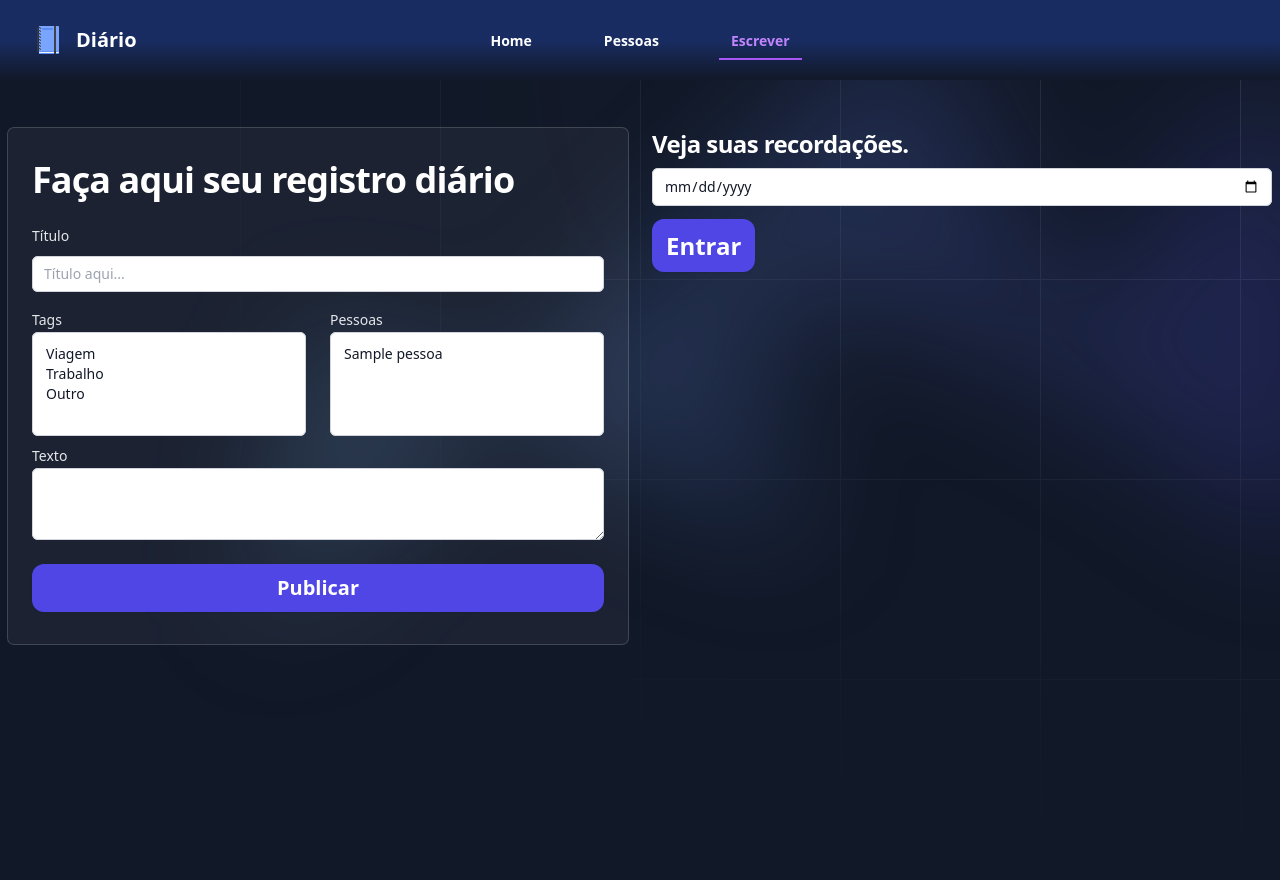
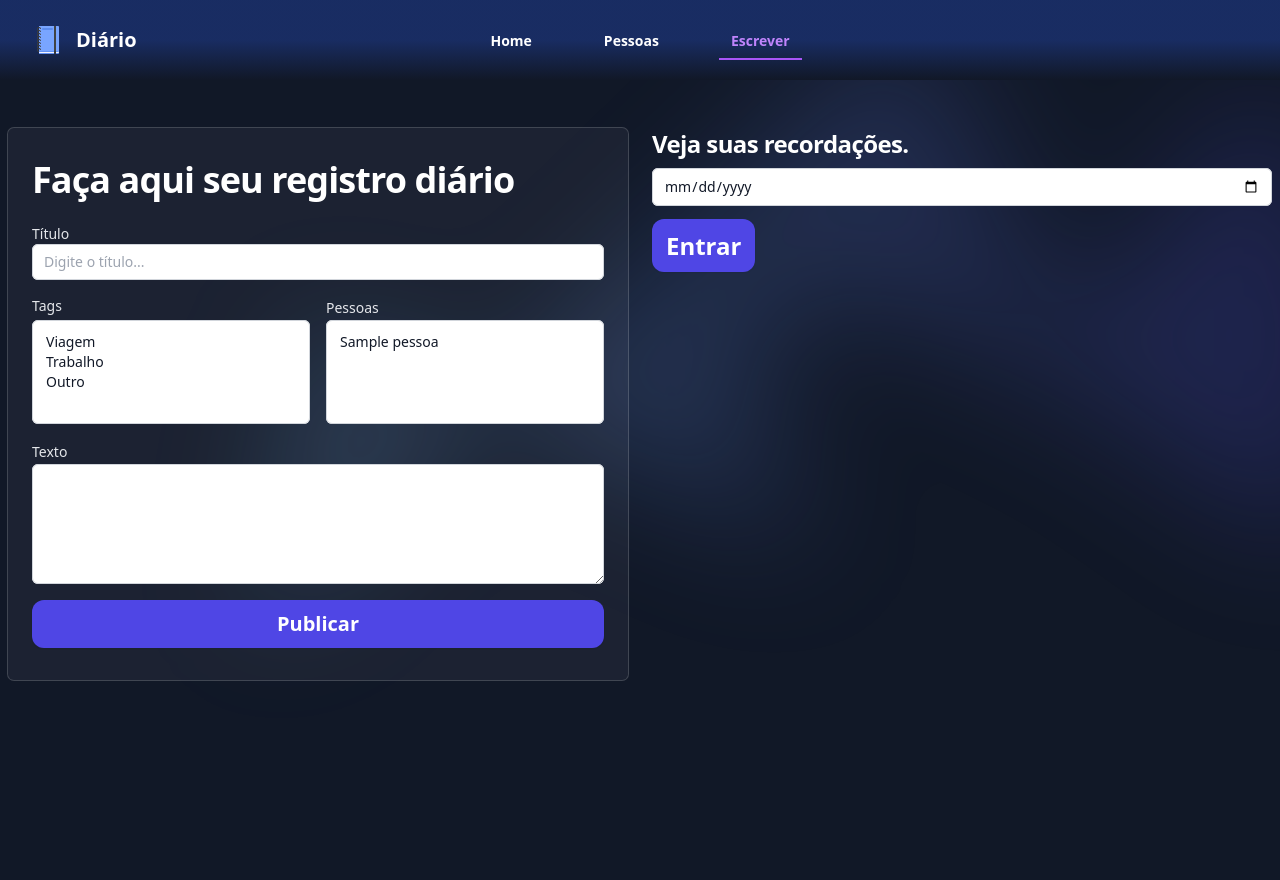
Before and after one commit to clebermarcolino/Diario, a Django app: page /diario/escrever/ in a window 1280 px wide. Run offline with Django 5.2, Linux system fonts and the light colour scheme; tables that the repository leaves empty hold one stand-in row (values such as "Sample post"); some libraries are stand-ins or nearby versions.

Commit message:
deixando escrever.html mais organizado e legível

```diff
--- a/diario/templates/escrever.html
+++ b/diario/templates/escrever.html
@@ -9,7 +9,6 @@
 
 {% block 'body' %}
 
-{% load static %}
 <script src="{% static 'js/common.js' %}"></script>
 
 {% if messages %}
@@ -22,6 +21,7 @@
         {% endfor %}
     </div>
 {% endif %}
+
 <div class="relative isolate overflow-hidden bg-gray-900 min-h-screen">
     <svg class="absolute inset-0 -z-10 size-full stroke-white/10 [mask-image:radial-gradient(100%_100%_at_top_right,white,transparent)]" aria-hidden="true">
         <defs>
@@ -29,64 +29,71 @@
                 <path d="M.5 200V.5H200" fill="none" />
             </pattern>
         </defs>
- <svg x="50%" y="-1" class="overflow-visible fill-gray-800/20">
- <path d="M-200 0h201v201h-201Z M600 0h201v201h-201Z M-400 600h201v201h-201Z M200 800h201v201h-201Z" stroke-width="0" />
+        <rect width="100%" height="100%" stroke-width="0" fill="url(#grid-pattern)" />
     </svg>
- <rect width="100%" height="100%" stroke-width="0" fill="url(#983e3e4c-de6d-4c3f-8d64-b9761d1534cc)" />
- </svg>
+
  <div class="pointer-events-none absolute left-[calc(50%-4rem)] top-10 -z-10 transform-gpu blur-3xl sm:left-[calc(50%-18rem)] lg:left-48 lg:top-[calc(50%-30rem)] xl:left-[calc(50%-24rem)]" aria-hidden="true">
+
  <div class="aspect-[1108/632] w-[69.25rem] bg-gradient-to-r from-[#80caff] to-[#4f46e5] opacity-20" style="clip-path: polygon(73.6% 51.7%, 91.7% 11.8%, 100% 46.4%, 97.4% 82.2%, 92.5% 84.9%, 75.7% 64%, 55.3% 47.5%, 46.5% 49.4%, 45% 62.9%, 50.3% 87.2%, 21.3% 64.1%, 0.1% 100%, 5.4% 51.1%, 21.4% 63.9%, 58.9% 0.2%, 73.6% 51.7%)"></div>
+
  </div>
 
 <div class="max-w-7xl mx-auto py-12">
     <div class="grid grid-cols-1 md:grid-cols-2 px-2 gap-6">
- <div class="bg-slate-200/5 ring ring-1 ring-white/20 rounded-md py-8 px-6">
- <form action="{% url 'escrever' %}" method="POST">{% csrf_token %}
+
+        <section class="bg-slate-200/5 ring ring-1 ring-white/20 rounded-md py-8 px-6">
+            <form action="{% url 'escrever' %}" method="POST">
+                {% csrf_token %}
                 <h1 class="text-pretty font-semibold tracking-tight text-white sm:text-4xl">Faça aqui seu registro diário</h1>
             <br>
+
+            <div class="space-y-4">
                 <div>
- <label class="block text-sm/6 font-medium text-gray-200">Título</label>
- <div class="mt-2">
- <input type="text" name="titulo" id="titulo" class="block w-full rounded-md bg-white px-3 py-1.5 text-base text-gray-900 outline outline-1 -outline-offset-1 outline-gray-300 placeholder:text-gray-400 focus:outline focus:outline-2 focus:-outline-offset-2 focus:outline-indigo-600 sm:text-sm/6" placeholder="Título aqui...">
+                    <label for="titulo" class="block text-sm font-medium text-gray-200">Título</label>
+                    <input type="text" name="titulo" id="titulo"
+                        class="block w-full rounded-md bg-white px-3 py-1.5 text-base text-gray-900 outline outline-1 -outline-offset-1 outline-gray-300 placeholder:text-gray-400 focus:outline focus:outline-2 focus:-outline-offset-2 focus:outline-indigo-600 sm:text-sm/6" placeholder="Digite o título...">
                 </div>
- <div class="grid grid-cols-1 md:grid-cols-2 gap-6">
- <div class="mt-2">
- <label for="email" class="block text-sm/6 font-medium text-gray-200 mt-2">Tags</label>
- <select multiple name="tags" id="tags" class="block w-full rounded-md bg-white px-3 py-3 text-base text-gray-900 outline outline-1 -outline-offset-1 outline-gray-300 placeholder:text-gray-400 focus:outline focus:outline-2 focus:-outline-offset-2 focus:outline-indigo-600 sm:text-sm/6">
+
+                <div class="grid grid-cols-1 md:grid-cols-2 gap-4">
+                    <div>
+                        <label for="tags" class="block text-sm font-medium text-gray-200">Tags</label>
+                        <select multiple name="tags" id="tags" class="mt-1 block w-full rounded-md bg-white px-3 py-3 text-base text-gray-900 outline outline-1 -outline-offset-1 outline-gray-300 placeholder:text-gray-400 focus:outline focus:outline-2 focus:-outline-offset-2 focus:outline-indigo-600 sm:text-sm/6">
                             <option value="Viagem">Viagem</option>
                             <option value="Trabalho">Trabalho</option>
                             <option value="Outro">Outro</option>
                         </select>
                     </div>
- <div class="mt-2">
- <label for="email" class="block text-sm/6 font-medium text-gray-200 mt-2">Pessoas</label>
+                    <div>
+                        <label for="pessoas" class="block text-sm/6 font-medium text-gray-200">Pessoas</label>
                         <select multiple name="pessoas" id="pessoas" class="block w-full rounded-md bg-white px-3 py-3 text-base text-gray-900 outline outline-1 -outline-offset-1 outline-gray-300 placeholder:text-gray-400 focus:outline focus:outline-2 focus:-outline-offset-2 focus:outline-indigo-600 sm:text-sm/6">
-
-    {% for i in pessoas %}
-        <option value="{{i.id}}">{{i.nome}}</option>
+                            {% for pessoa in pessoas %}
+                                <option value="{{ pessoa.id }}">{{ pessoa.nome }}</option>
                             {% endfor %}
-
                         </select>
                     </div>
                 </div>
 
- <div class="mt-2">
- <label for="email" class="block text-sm/6 font-medium text-gray-200 mt-2">Texto</label>
- <textarea name="texto" id="text" class="block w-full rounded-md bg-white px-3 py-3 text-base text-gray-900 outline outline-1 -outline-offset-1 outline-gray-300 placeholder:text-gray-400 focus:outline focus:outline-2 focus:-outline-offset-2 focus:outline-indigo-600 sm:text-sm/6"></textarea>
- </div>
- </div>
- <input type="submit" class="mt-6 w-full text-center rounded-xl bg-indigo-600 px-3.5 py-2.5 text-xl font-semibold text-white shadow-sm hover:bg-indigo-500 focus-visible:outline focus-visible:outline-2 focus-visible:outline-offset-2 focus-visible:outline-indigo-600" value="Publicar">
- </form>
+                <div>
+                    <label for="texto" class="block text-sm/6 font-medium text-gray-200 mt-2">Texto</label>
+                    <textarea name="texto" id="texto" rows="4"
+                        class="block w-full rounded-md bg-white px-3 py-3 text-base text-gray-900 outline outline-1 -outline-offset-1 outline-gray-300 placeholder:text-gray-400 focus:outline focus:outline-2 focus:-outline-offset-2 focus:outline-indigo-600 sm:text-sm/6"></textarea>
                 </div>
 
- <div>
- <h1 class="text-balance text-2xl font-semibold tracking-tight text-white">Veja suas recordações.</h1>
+                <button type="submit" class="w-full rounded-xl bg-indigo-600 px-3.5 py-2.5 text-xl font-semibold text-white shadow-sm hover:bg-indigo-500 transition-colors">
+                    Publicar
+                </button>
+            </div>
+        </form>
+    </section>
+
+    <section>
+        <h2 class="text-balance text-2xl font-semibold tracking-tight text-white">Veja suas recordações.</h2>
         <div class="mt-2">
             <input type="date" id="data" class="block w-full rounded-md bg-white px-3 py-1.5 text-base text-gray-900 outline outline-1 -outline-offset-1 outline-gray-300 placeholder:text-gray-400 focus:outline focus:outline-2 focus:-outline-offset-2 focus:outline-indigo-600 sm:text-sm/6" placeholder="Título aqui...">
             <br>
             <a value="entrar" id="link" class="mt-6 rounded-xl cursor-pointer bg-indigo-600 px-3.5 py-2.5 text-2xl font-semibold text-white shadow-sm hover:bg-indigo-500 focus-visible:outline focus-visible:outline-2 focus-visible:outline-offset-2 focus-visible:outline-indigo-600 mt-12">Entrar</a>
         </div>
- </div>
+    </section>
  </div>
  </div>
 
```
Lines whose indentation alone changed are shown as unchanged.
